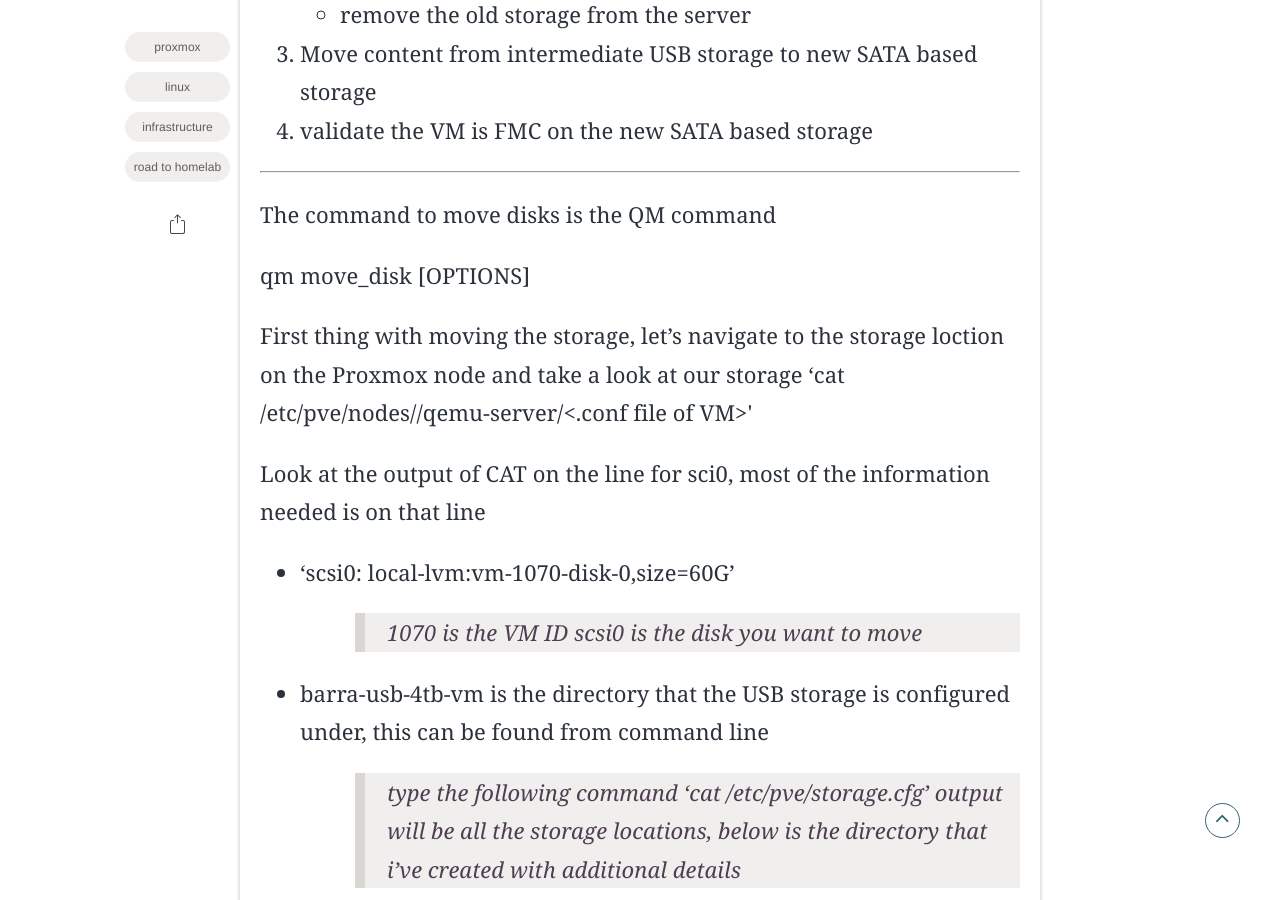
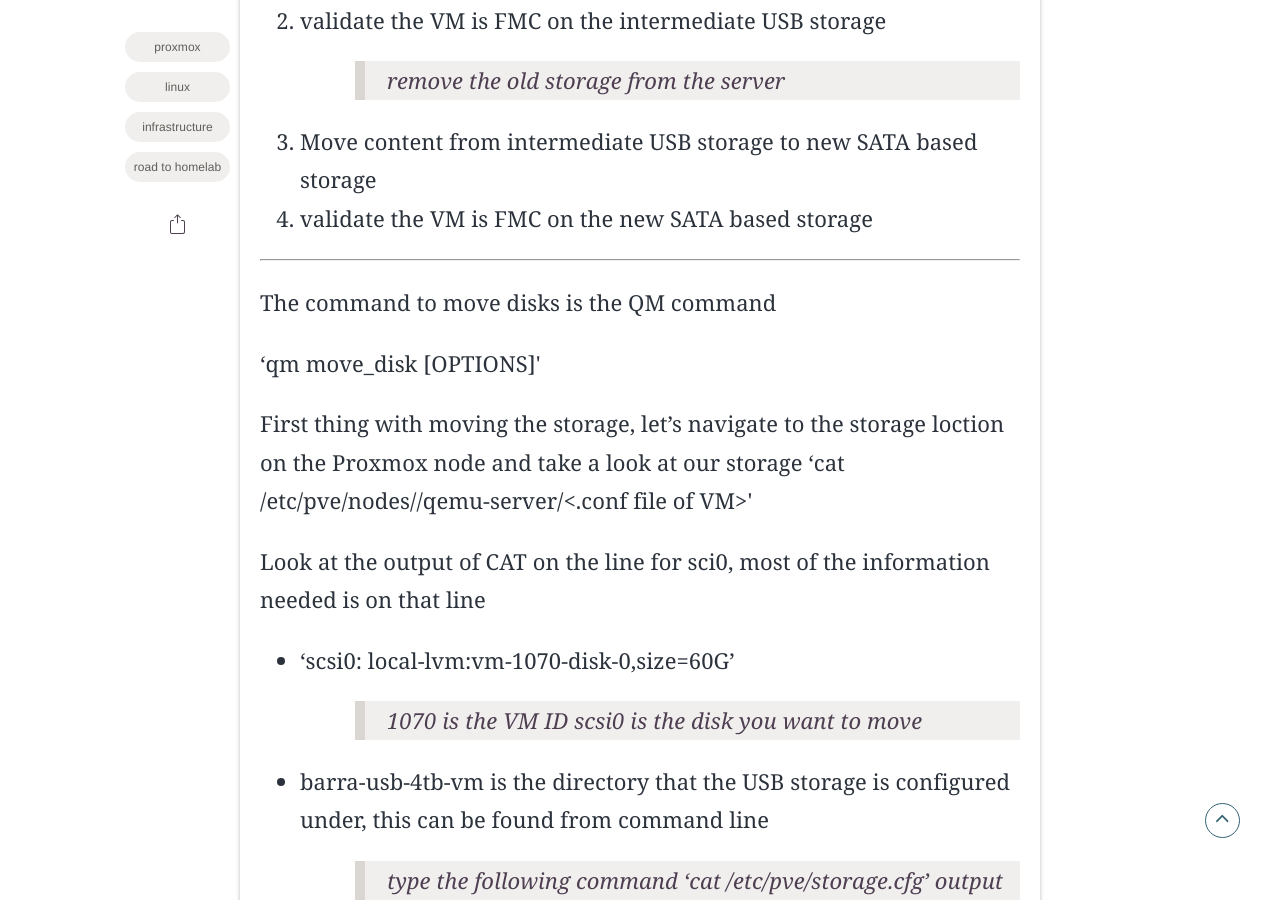
Before and after one commit to scottiepowell/gh-pages-blog.github.io, a Jekyll site: the page built from _posts/2022-06-23-moving-disks-with-qm-command.md.md, in a window 1280 px wide and 900 px high, scrolled down 1667 px. Built offline with Jekyll 4.4.1, drawn with Linux system fonts in a browser that asks for light colours; some web fonts are replaced; comment, search, counter and statistics services are not loaded.

```diff
--- a/_posts/2022-06-23-moving-disks-with-qm-command.md.md
+++ b/_posts/2022-06-23-moving-disks-with-qm-command.md.md
@@ -14,9 +14,9 @@ I recently bought some new HDD's, a much needed storage upgrade for my proxmox c
 
 ## Concept of Operations (CONOP)
 1. Move contents from current storage to an intermediate USB storage
-   - this is a necesary step because i don't have an addtional SATA connector to plug additional storage into
+   > this is a necesary step because i don't have an addtional SATA connector to plug additional storage into
 2. validate the VM is FMC on the intermediate USB storage
-   - remove the old storage from the server
+   > remove the old storage from the server
 4. Move content from intermediate USB storage to new SATA based storage
 5. validate the VM is FMC on the new SATA based storage
 
@@ -24,7 +24,7 @@ ___
 
 The command to move disks is the QM command
 
-   qm move_disk <vmid> <disk> <storage> [OPTIONS]
+'qm move_disk <vmid> <disk> <storage> [OPTIONS]'
 
 First thing with moving the storage, let's navigate to the storage loction on the Proxmox node and take a look at our storage
     'cat /etc/pve/nodes/<node name>/qemu-server/<.conf file of VM>'
```
